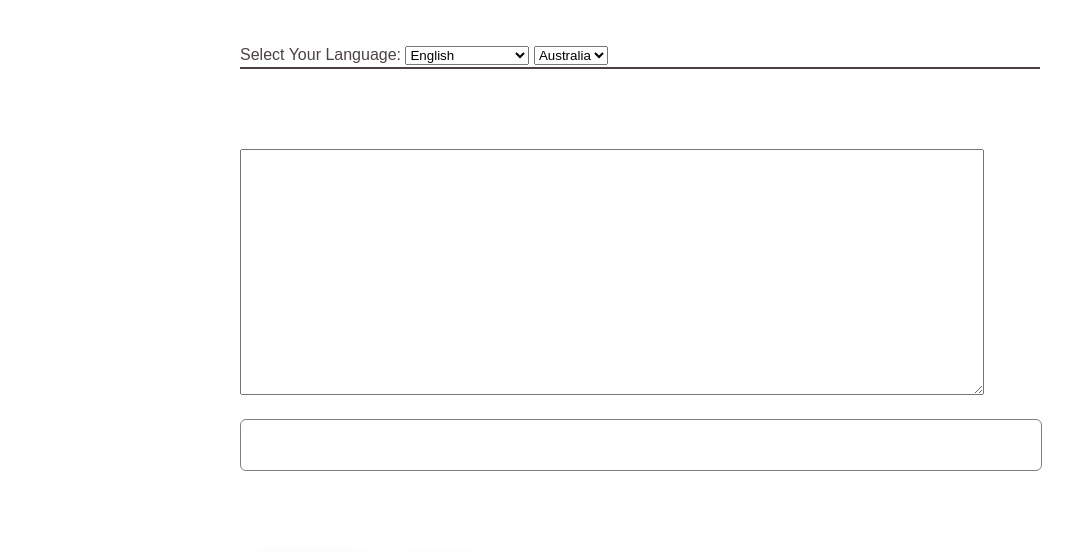
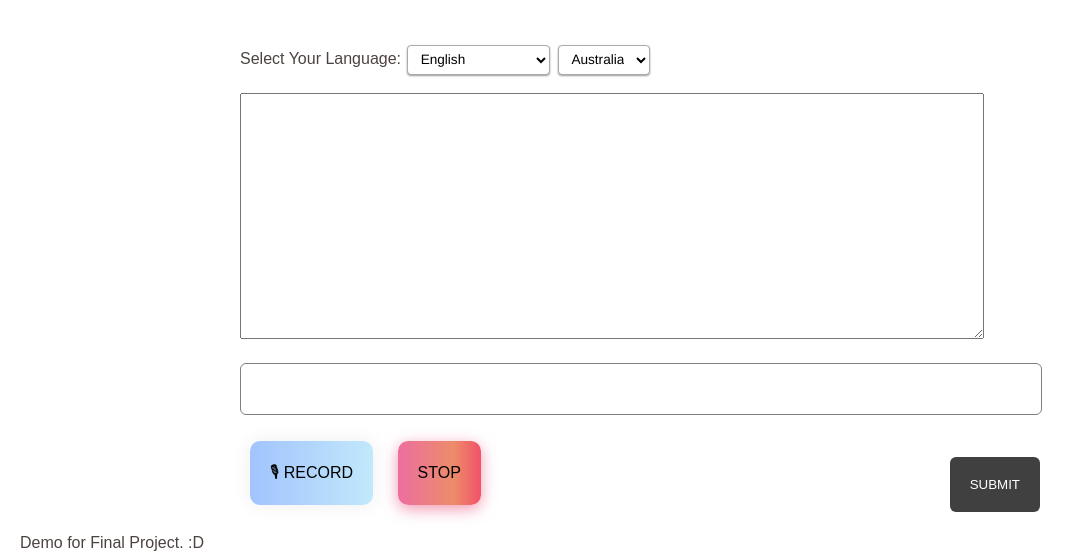
Before and after one commit to Tommy-Ngx/sentimentnlp, a Flask app: page / in a window 1280 px wide. Shown: the part 225-777 px from the top of the page, without its empty margins (0-1084 px from the left). Run offline with Flask 2, Linux system fonts and the light colour scheme; parts of the project's set-up code (start-up, migrations or seed data) failed here and were passed over.

Commit message:
Add files via upload

```diff
--- a/static/style.css
+++ b/static/style.css
@@ -17,8 +17,8 @@ body {
 
 
 form, div{
-	border-bottom: 2px solid rgb(76, 67, 65);
-	margin-bottom: 5em;
+  /** border-bottom: 2px solid rgb(76, 67, 65);**/
+	margin-bottom: 1rem;
     margin-left: auto;
     margin-right: auto;
     width: 50em
@@ -115,3 +115,30 @@ h1 {
 textarea {
   font-size: 20px;
   }
+.text-secondary {
+  color: deeppink;
+  }
+
+
+/** Custom Select **/
+.form-select {
+  border-bottom: 0px solid rgb(76, 67, 65);
+  box-sizing: border-box;
+  vertical-align: middle;
+  height: 2.2em;
+  margin: 2px;
+  padding: 0.3em 0.6em;
+  background: white;
+  border: 1px solid #aaaaaa;
+  border-radius: 0.3em;
+  box-shadow: inset 0 1px 2px rgba(255, 255, 255, 0.3), 0 1px 2px rgba(0, 0, 0, 0.4);
+  font-family: "Helvetica Neue", Helvetica, Arial, sans-serif;
+  font-size: 0.85em;
+  font-weight: normal;
+  overflow: hidden;
+  text-shadow: 0 1px 0 white;
+  -webkit-transition: box-shadow 200ms, border-color 200ms;
+  -moz-transition: box-shadow 200ms, border-color 200ms;
+  transition: box-shadow 200ms, border-color 200ms;
+  white-space: nowrap;
+}
```
